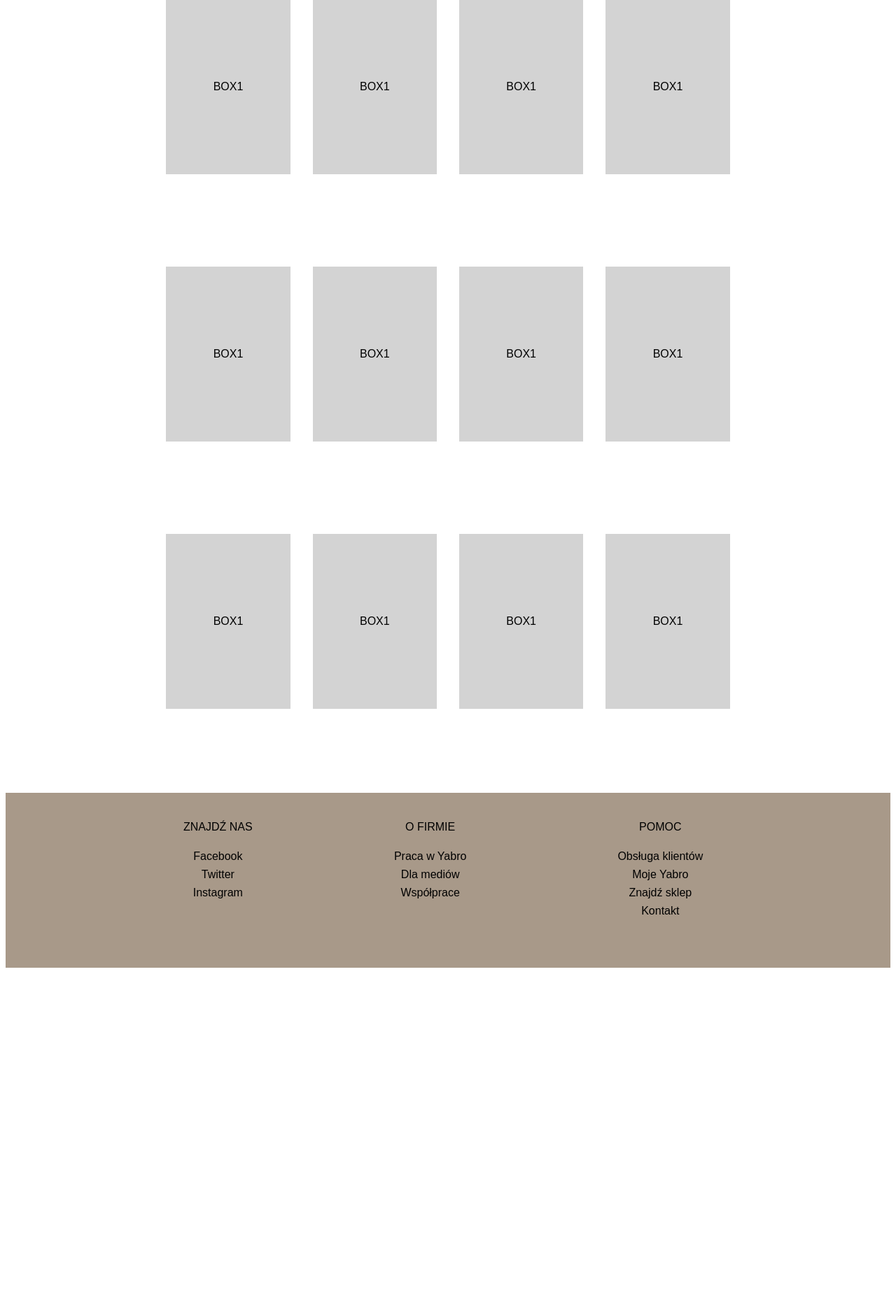
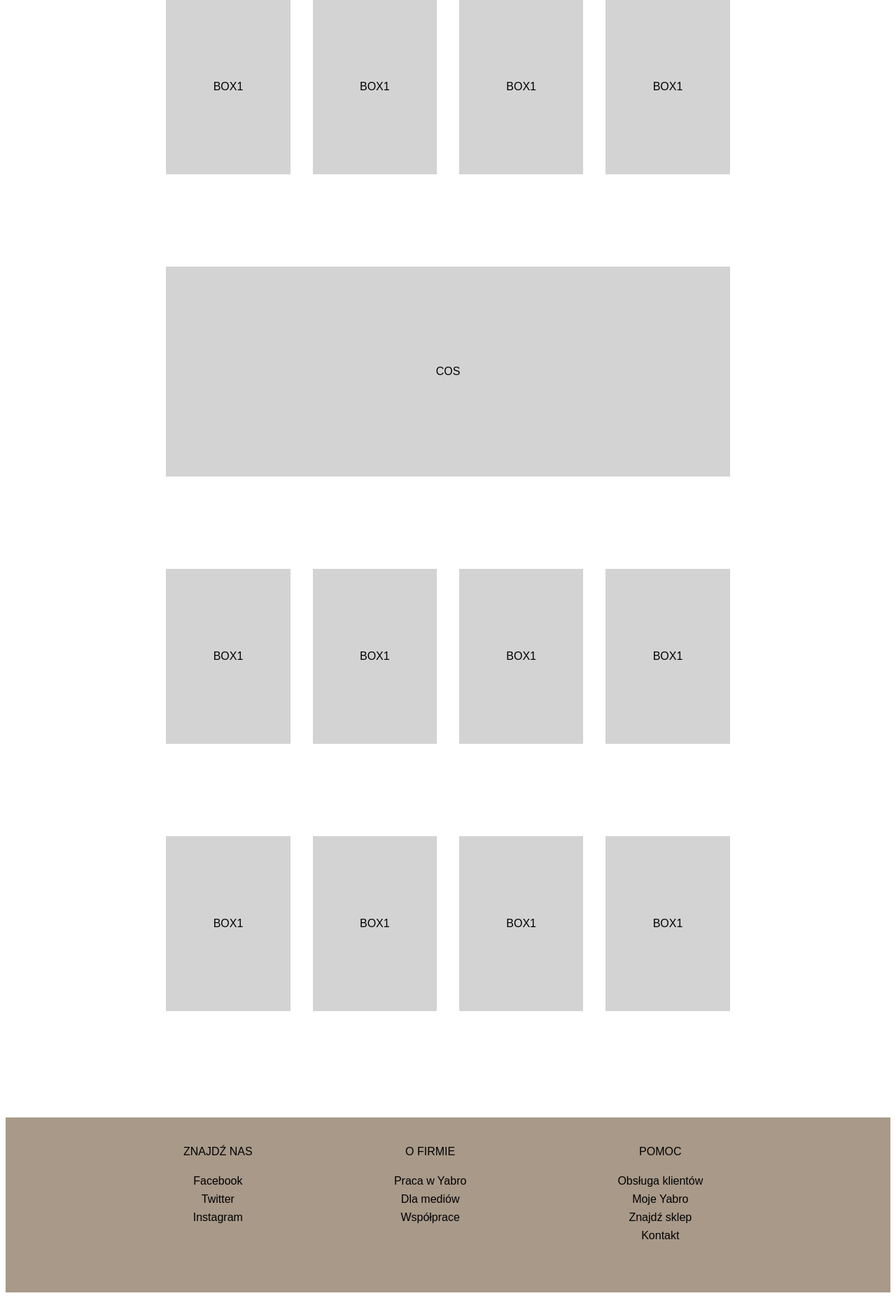
Before and after one commit to olohiperbolo/Yabro, a PHP site: page /kobieta.html in a window 1280 px wide. Shown: the part 541-2396 px from the top of the page at 70% size. Before the commit the page ends 1924 px from the top, so only its background shows below. Run offline with PHP 8.4, Linux system fonts and the light colour scheme.

Commit message:
dodanie dlugich banerow do sekcji

```diff
--- a/kobieta.html
+++ b/kobieta.html
@@ -64,6 +64,9 @@
         <div class="grid-item">BOX1</div>
         <div></div>
         <div></div>
+        <div class="grid-item-long">COS</div>
+        <div></div>
+        <div></div>
         <div class="grid-item">BOX1</div>
         <div class="grid-item">BOX1</div>
         <div class="grid-item">BOX1</div>
@@ -75,6 +78,8 @@
         <div class="grid-item">BOX1</div>
         <div class="grid-item">BOX1</div>
         <div></div>
+        <div></div>
+
     </div>
 
 </main>
--- a/style.css
+++ b/style.css
@@ -53,6 +53,16 @@ main{
     height: 250px;
     grid-row: span 1;
     grid-column: span 1;
+    margin-bottom: 100px;
+}
+.grid-item-long{
+    display: grid;
+    justify-content: center;
+    align-items: center;
+    background-color: lightgrey;
+    height: 300px;
+    grid-row: span 1;
+    grid-column: span 4;
     margin-bottom: 100px;
 }
 .recommended-box{
```
